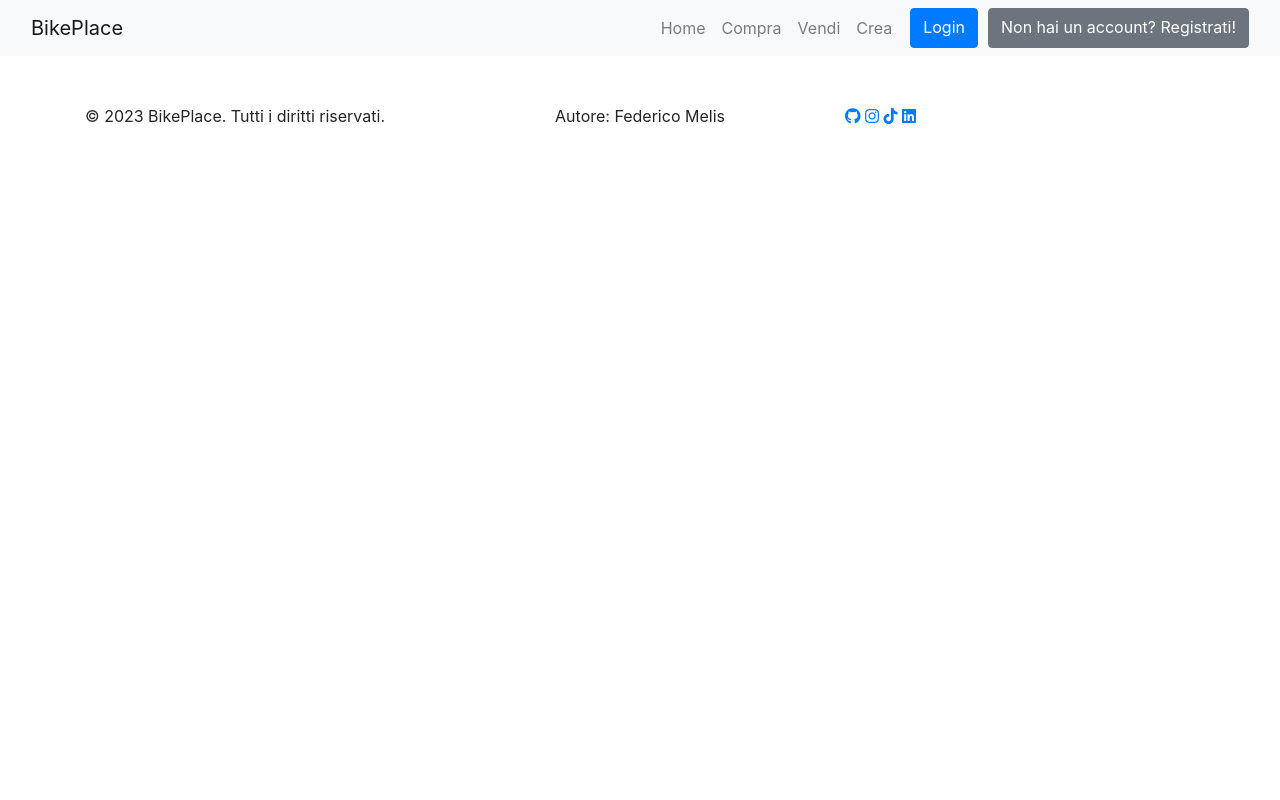
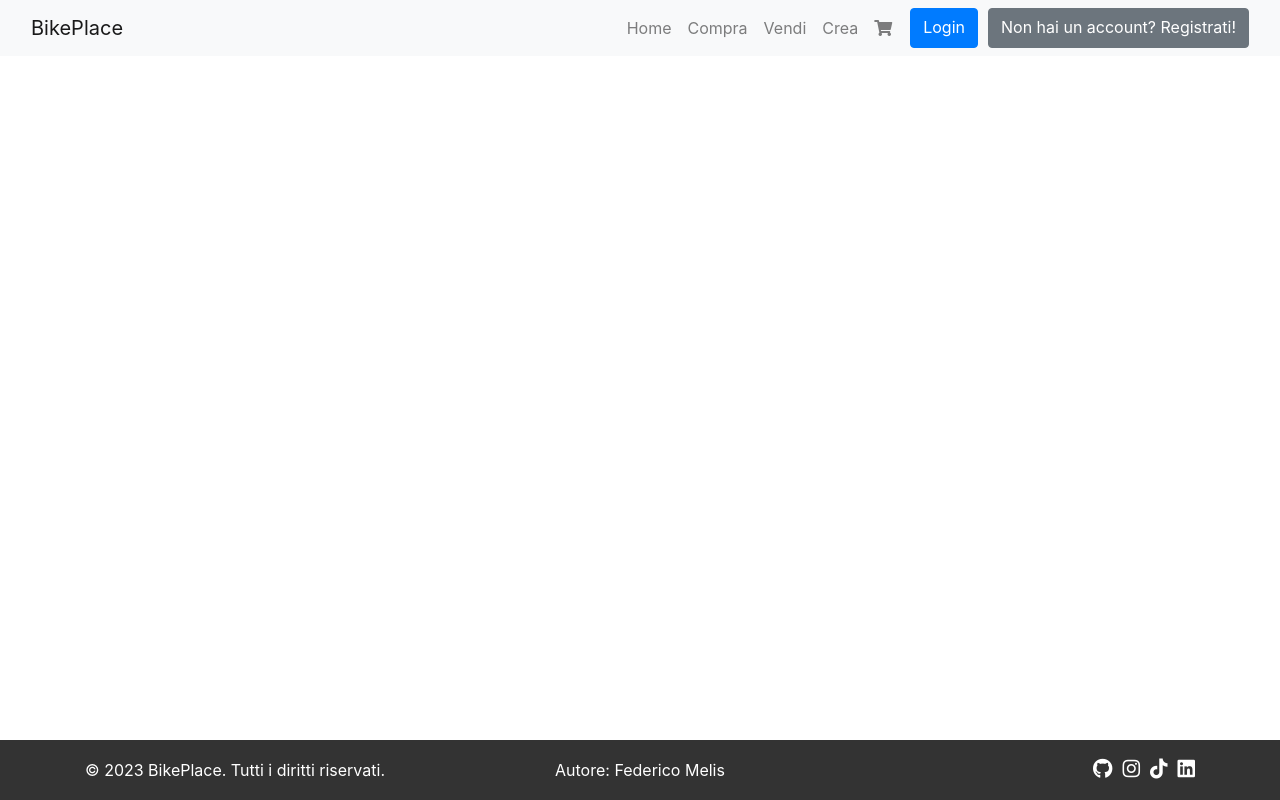
Before and after one commit to fedemelis/BikePlace, a Django app: template Acquista/templates/listabike.html in a window 1280 px wide. Run offline with Django 4.2, Linux system fonts and the light colour scheme; the template is opened without the code that fills it, so the values that code supplies are empty; some libraries are stand-ins or nearby versions.

Commit message:
gestione carrello, aggiunta elementi carrello

```diff
--- a/Acquista/templates/home_acquisti.html
+++ b/Acquista/templates/home_acquisti.html
@@ -5,10 +5,11 @@
 
 
 {% block content %}
+    <br>
     <div class="container">
         <div class="row">
             <div class="col">
-                <h2>Sezione 1</h2>
+                <h2>Bici viste di recente</h2>
                 <div id="carousel1" class="carousel slide" data-ride="carousel">
                     <div class="carousel-inner">
                         <!-- Schede delle bici -->
--- a/Acquista/templates/listabike.html
+++ b/Acquista/templates/listabike.html
@@ -21,4 +21,32 @@
             </div>
         {% endfor %}
     </div>
+
+    {% if is_paginated %}
+        <nav aria-label="Page navigation">
+            <ul class="pagination justify-content-center">
+                {% if page_obj.has_previous %}
+                    <li class="page-item">
+                        <a class="page-link" href="?page={{ page_obj.previous_page_number }}" aria-label="Previous">
+                            <span aria-hidden="true">&laquo;</span>
+                            <span class="sr-only">Previous</span>
+                        </a>
+                    </li>
+                {% endif %}
+
+                <li class="page-item active">
+                    <span class="page-link">{{ page_obj.number }}</span>
+                </li>
+
+                {% if page_obj.has_next %}
+                    <li class="page-item">
+                        <a class="page-link" href="?page={{ page_obj.next_page_number }}" aria-label="Next">
+                            <span aria-hidden="true">&raquo;</span>
+                            <span class="sr-only">Next</span>
+                        </a>
+                    </li>
+                {% endif %}
+            </ul>
+        </nav>
+    {% endif %}
 {% endblock %}
--- a/Acquista/templates/navbar_acquisti.html
+++ b/Acquista/templates/navbar_acquisti.html
@@ -40,11 +40,12 @@
 <nav class="navbar navbar-expand-lg navbar-light bg-light">
     <div class="container-fluid">
         <a class="navbar-brand" href="{% url "welcome_page" %}">BikePlace</a>
-        <div class="navbar-nav flex-row ms-sauto">
+        <div class="navbar-nav flex-row ms-auto">
             <a class="nav-link" href="{% url "welcome_page" %}">Home</a>
             <a class="nav-link" href="{% url "Acquista:listabici" %}">Compra</a>
             <a class="nav-link" href="{% url "Vendi:home_vendite" %}">Vendi</a>
             <a class="nav-link" href="#">Crea</a>
+            <a class="nav-link" href="{% url "Acquista:carrello" %}"><i class="fas fa-shopping-cart"></i></a>
             {% if user.is_authenticated %}
                 <a href="{% url "profilo" user.pk%}" class="nav-link"><i class="fas fa-user"></i></a>
                 <a href="{% url "logout" %}" class="btn btn-primary">Logout</a>
--- a/Acquista/urls.py
+++ b/Acquista/urls.py
@@ -12,4 +12,7 @@ urlpatterns = [
 
     path('homeacquisti/', views.HomeAcquistiView.as_view(), name='home_acquisti'),
 
+    path('carrello/', views.ShoppingCartView.as_view(), name='carrello'),
+    path('aggiungi-al-carrello/<int:pk>/', views.AggiungiAlCarrelloView.as_view(), name='aggiungi-al-carrello'),
+
 ]
--- a/Vendi/views.py
+++ b/Vendi/views.py
@@ -12,6 +12,7 @@ class BikeOnSale(LoginRequiredMixin, ListView):
     model = Bike
     template_name = 'bike_on_sale.html'
     context_object_name = 'bici_in_vendita'
+    paginate_by = 6
 
     def get_queryset(self):
         user_id = self.request.user.pk
--- a/templates/footer.html
+++ b/templates/footer.html
@@ -1,3 +1,60 @@
+<style>
+    .footer-hidden {
+        display: none;
+    }
+
+    /* Stili per il footer quando è visibile */
+    .footer {
+        position: fixed;
+        bottom: 0;
+        left: 0;
+        width: 100%;
+        background-color: #333;
+        color: #fff;
+        padding: 10px;
+        height: 60px; /* Altezza del footer */
+        display: flex;
+        align-items: center;
+    }
+
+    .container {
+        width: 100%;
+    }
+
+    .row {
+        justify-content: space-between;
+    }
+
+    .col-lg-4 {
+        flex-basis: 33.33%;
+    }
+
+    .text-center {
+        text-align: center;
+    }
+
+    .footer-text {
+        margin: 0;
+        color: #fff;
+    }
+
+    .footer-icons {
+        display: flex;
+        justify-content: flex-end;
+    }
+
+    .footer-icons a {
+        margin-left: 10px;
+        color: #fff;
+        text-decoration: none;
+    }
+
+    .footer-icons i {
+        font-size: 20px;
+    }
+
+</style>
+
 <footer id="footer" class="footer-hidden">
     <div class="container">
         <div class="row">
@@ -20,3 +77,43 @@
 </footer>
 
 <script src="https://ajax.googleapis.com/ajax/libs/jquery/3.5.1/jquery.min.js"></script>
+
+
+<script>
+    window.addEventListener("scroll", function() {
+        var footer = document.getElementById("footer");
+        var footerHiddenClass = "footer-hidden";
+        var footerClass = "footer"
+
+        // Calcola l'altezza della finestra visualizzabile
+        var windowHeight = window.innerHeight || document.documentElement.clientHeight || document.body.clientHeight;
+
+        // Calcola l'altezza totale della pagina
+        var documentHeight = Math.max(
+            document.body.scrollHeight,
+            document.documentElement.scrollHeight,
+            document.body.offsetHeight,
+            document.documentElement.offsetHeight,
+            document.body.clientHeight,
+            document.documentElement.clientHeight
+        );
+
+        // Calcola la posizione verticale corrente dello scroll
+        var scrollTop = window.pageYOffset || document.documentElement.scrollTop || document.body.scrollTop;
+
+        // Verifica se si è arrivati alla fine della pagina
+        if (windowHeight + scrollTop >= documentHeight) {
+            // Rimuovi la classe di nascondere il footer
+            if (footer.classList.contains(footerHiddenClass)) {
+                footer.classList.remove(footerHiddenClass);
+            }
+            footer.classList.add(footerClass);
+        } else {
+            // Aggiungi la classe per nascondere il footer
+            if (footer.classList.contains(footerClass)) {
+                footer.classList.remove(footerClass);
+            }
+            footer.classList.add(footerHiddenClass);
+        }
+    });
+</script>
```
Also changed, not shown: Acquista/templates/bikedetail.html (+6 -3 lines), Acquista/templates/shoppin_cart_item_list.html (added, +41 -0 lines), Acquista/views.py (+36 -3 lines), Vendi/templates/bike_on_sale.html (+27 -0 lines), templates/base.html (+4 -3 lines), templates/welcome.html (+22 -1 lines), db.sqlite3.
